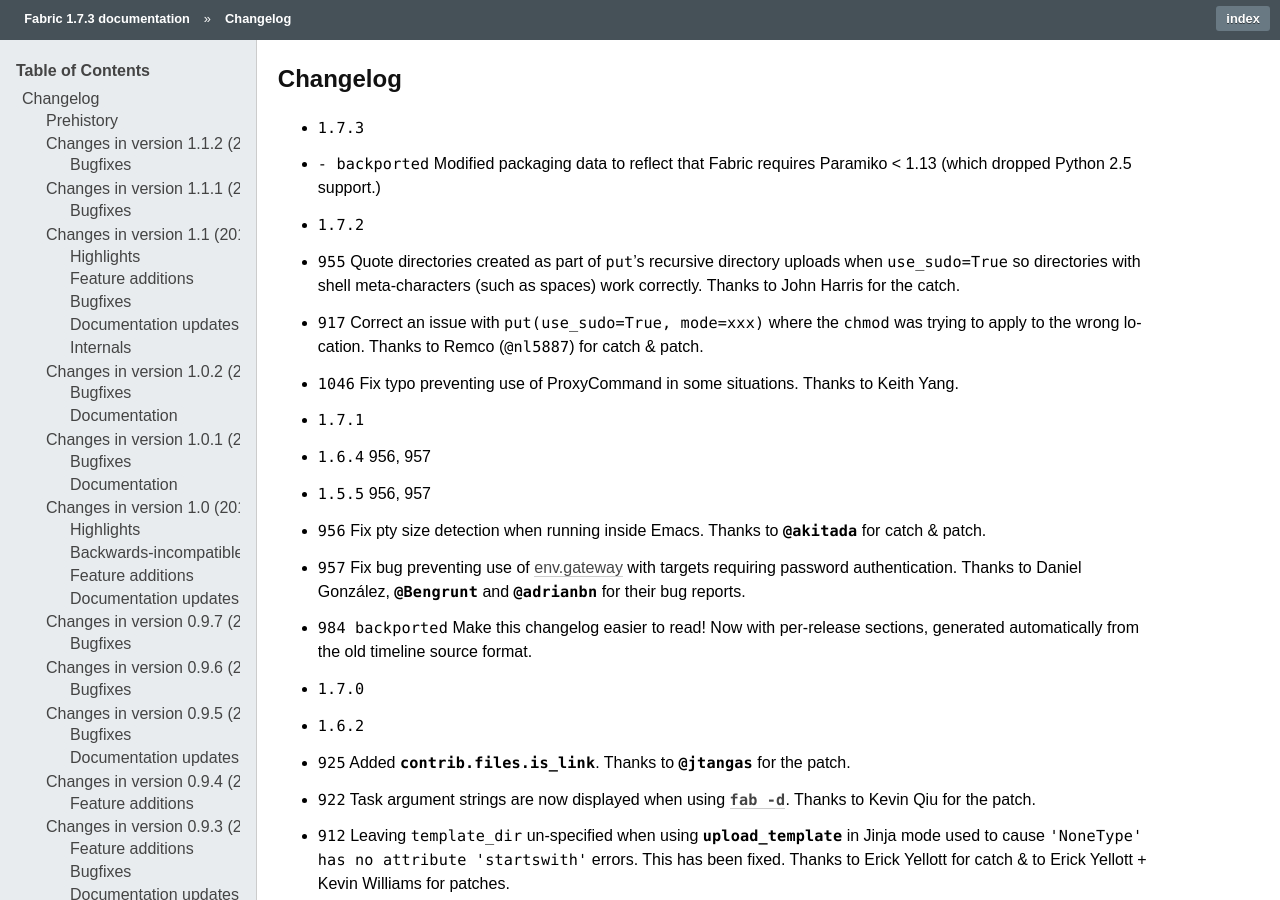
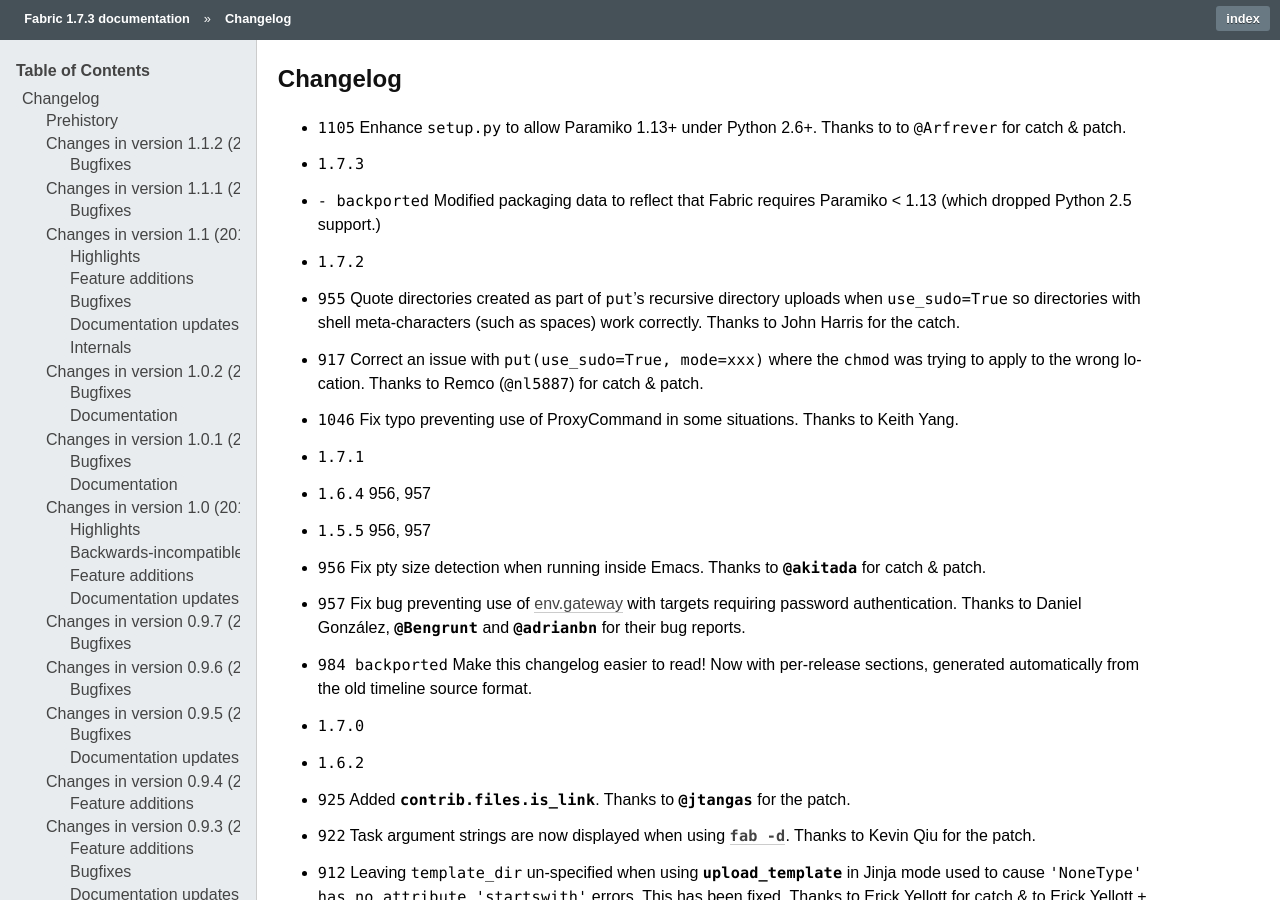
Before and after one commit to fabric/fabric, a Sphinx documentation site: the page built from docs/changelog.rst, in a window 1280 px wide and 900 px high. Built offline with Sphinx 7.4.7, drawn with Linux system fonts in a browser that asks for light colours; cross-references to code outside the pages are shown as plain code.

Commit message:
Changelog re #1105, fixes #1105

```diff
--- a/docs/changelog.rst
+++ b/docs/changelog.rst
@@ -4,6 +4,8 @@
 Changelog
 =========
 
+* :support:`1105` Enhance ``setup.py`` to allow Paramiko 1.13+ under Python
+  2.6+. Thanks to to ``@Arfrever`` for catch & patch.
 * :release:`1.7.3 <2014-03-21>`
 * :support:`- backported` Modified packaging data to reflect that Fabric
   requires Paramiko < 1.13 (which dropped Python 2.5 support.)
```
